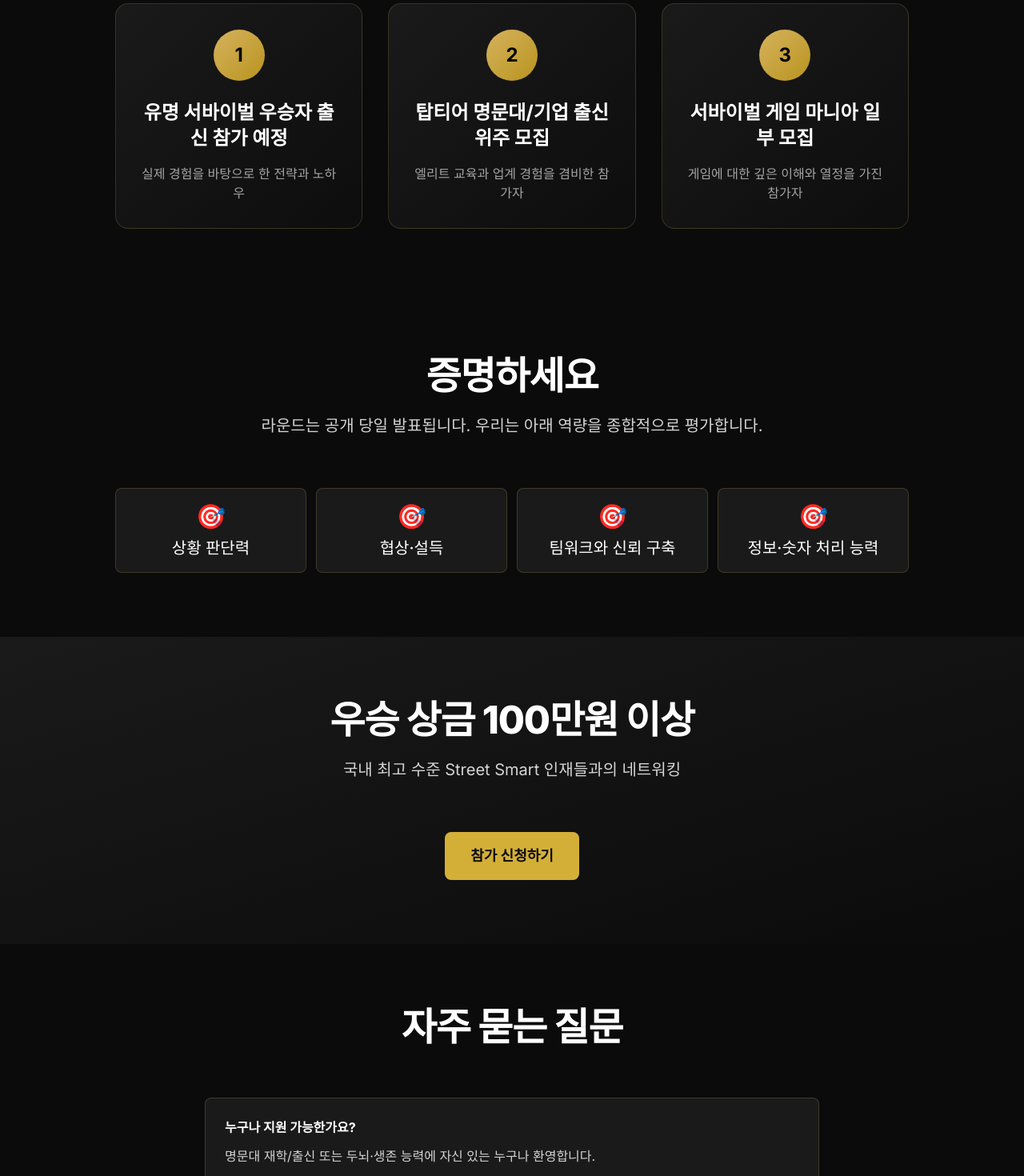
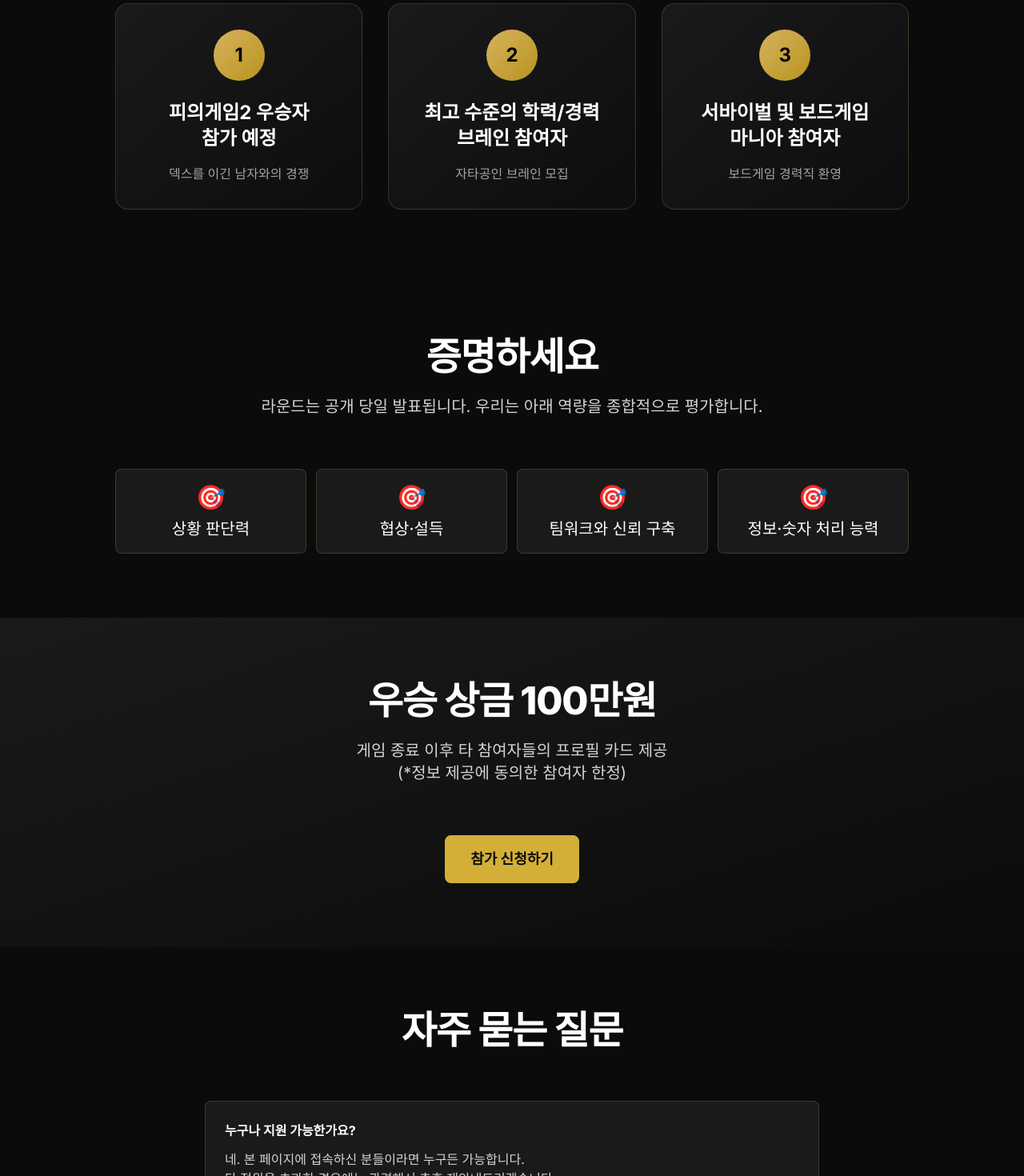
Before and after one commit to akma1413/Squid-game, a Next.js app: page / in a window 1280 px wide. Shown: the part 1040-2510 px from the top of the page at 80% size. Built offline with nearby package versions, Linux system fonts and the light colour scheme; no server answers.

Commit message:
✨ 랜딩페이지 텍스트 내용 업데이트 - Hero 슬로건 변경: Prove You're The Smartest - Why 섹션 카드 제목 및 서브 문구 수정 - Prize 섹션 설명 문구 수정 - FAQ 답변 내용 업데이트

```diff
--- a/src/components/FAQ.tsx
+++ b/src/components/FAQ.tsx
@@ -17,7 +17,10 @@ export default function FAQ() {
           {COPY.faq.map((item, index) => (
             <div key={index} className="bg-[#1A1A1A] p-6 rounded-lg border border-[#D6B25E]/20">
               <h3 className="text-white font-bold mb-3">{item.q}</h3>
-              <p className="text-neutral-300">{item.a}</p>
+              <p
+                className="text-neutral-300"
+                dangerouslySetInnerHTML={{ __html: item.a }}
+              />
             </div>
           ))}
         </div>
--- a/src/components/Prize.tsx
+++ b/src/components/Prize.tsx
@@ -14,9 +14,11 @@ export default function Prize() {
           </h2>
           <div className="space-y-4 max-w-4xl mx-auto">
             {COPY.prize.lines.map((line, index) => (
-              <p key={index} className="text-lg md:text-xl text-neutral-300">
-                {line}
-              </p>
+              <p
+                key={index}
+                className="text-lg md:text-xl text-neutral-300"
+                dangerouslySetInnerHTML={{ __html: line }}
+              />
             ))}
           </div>
         </div>
--- a/src/components/Why.tsx
+++ b/src/components/Why.tsx
@@ -28,16 +28,17 @@ export default function Why() {
                   </span>
                 </div>
 
-                {/* 텍스트 내용 */}
-                <h3 className="text-xl md:text-2xl font-bold text-white mb-4 leading-relaxed">
-                  {item}
-                </h3>
+                {/* 텍스트 내용 - dangerouslySetInnerHTML 사용하여 줄바꿈 적용 */}
+                <h3
+                  className="text-xl md:text-2xl font-bold text-white mb-4 leading-relaxed"
+                  dangerouslySetInnerHTML={{ __html: item }}
+                />
 
                 {/* 추가 설명 (선택사항) */}
                 <p className="text-neutral-400 text-sm md:text-base">
-                  {index === 0 && "실제 경험을 바탕으로 한 전략과 노하우"}
-                  {index === 1 && "엘리트 교육과 업계 경험을 겸비한 참가자"}
-                  {index === 2 && "게임에 대한 깊은 이해와 열정을 가진 참가자"}
+                  {index === 0 && "덱스를 이긴 남자와의 경쟁"}
+                  {index === 1 && "자타공인 브레인 모집"}
+                  {index === 2 && "보드게임 경력직 환영"}
                 </p>
               </div>
             </div>
--- a/src/content/copy.ts
+++ b/src/content/copy.ts
@@ -3,7 +3,7 @@ export const COPY = {
     headlinePart1: "당신만의 방식으로,",
     headlinePart2: "생존하세요",
     sub: "100명의 참여자. 5번의 게임. 1명의 우승자.",
-    slogan: "Prove You're Street Cat",
+    slogan: "Prove You're The Smartest",
     ctaPrimary: "지금 지원하기",
     ctaSecondary: "게임 규칙 보기",
   },
@@ -11,9 +11,9 @@ export const COPY = {
     title: "최고 수준의 인재들과 함께하세요",
     sub: "엘리트 서바이벌 게임에 참여할 수 있는 특별한 기회",
     body: [
-      "유명 서바이벌 우승자 출신 참가 예정",
-      "탑티어 명문대/기업 출신 위주 모집",
-      "서바이벌 게임 마니아 일부 모집",
+      "피의게임2 우승자<br/>참가 예정",
+      "최고 수준의 학력/경력<br/>브레인 참여자",
+      "서바이벌 및 보드게임<br/>마니아 참여자",
     ],
     bullets: ["압박 상황에서의 판단", "협상과 정치 감각", "예측 불가 변수 대응"],
   },
@@ -23,11 +23,11 @@ export const COPY = {
     items: ["상황 판단력", "협상·설득", "팀워크와 신뢰 구축", "정보·숫자 처리 능력"],
   },
   prize: {
-    title: "우승 상금 100만원 이상",
-    lines: ["국내 최고 수준 Street Smart 인재들과의 네트워킹"],
+    title: "우승 상금 100만원",
+    lines: ["게임 종료 이후 타 참여자들의 프로필 카드 제공<br/>(*정보 제공에 동의한 참여자 한정)"],
   },
   faq: [
-    { q: "누구나 지원 가능한가요?", a: "명문대 재학/출신 또는 두뇌·생존 능력에 자신 있는 누구나 환영합니다." },
+    { q: "누구나 지원 가능한가요?", a: "네. 본 페이지에 접속하신 분들이라면 누구든 가능합니다.<br/>단 정원을 초과한 경우에는 관련해서 추후 재안내드리겠습니다." },
     { q: "개인전인가요, 팀전인가요?", a: "라운드에 따라 경쟁과 협력이 혼합됩니다." },
     { q: "라운드 정보는 미리 공개되나요?", a: "핵심 규칙만 사전 고지되며, 상세 미션은 현장 공개됩니다." },
     { q: "상금은 언제 지급되나요?", a: "최종 우승 확정 후 본인 확인 절차를 거쳐 지급합니다." },
```
